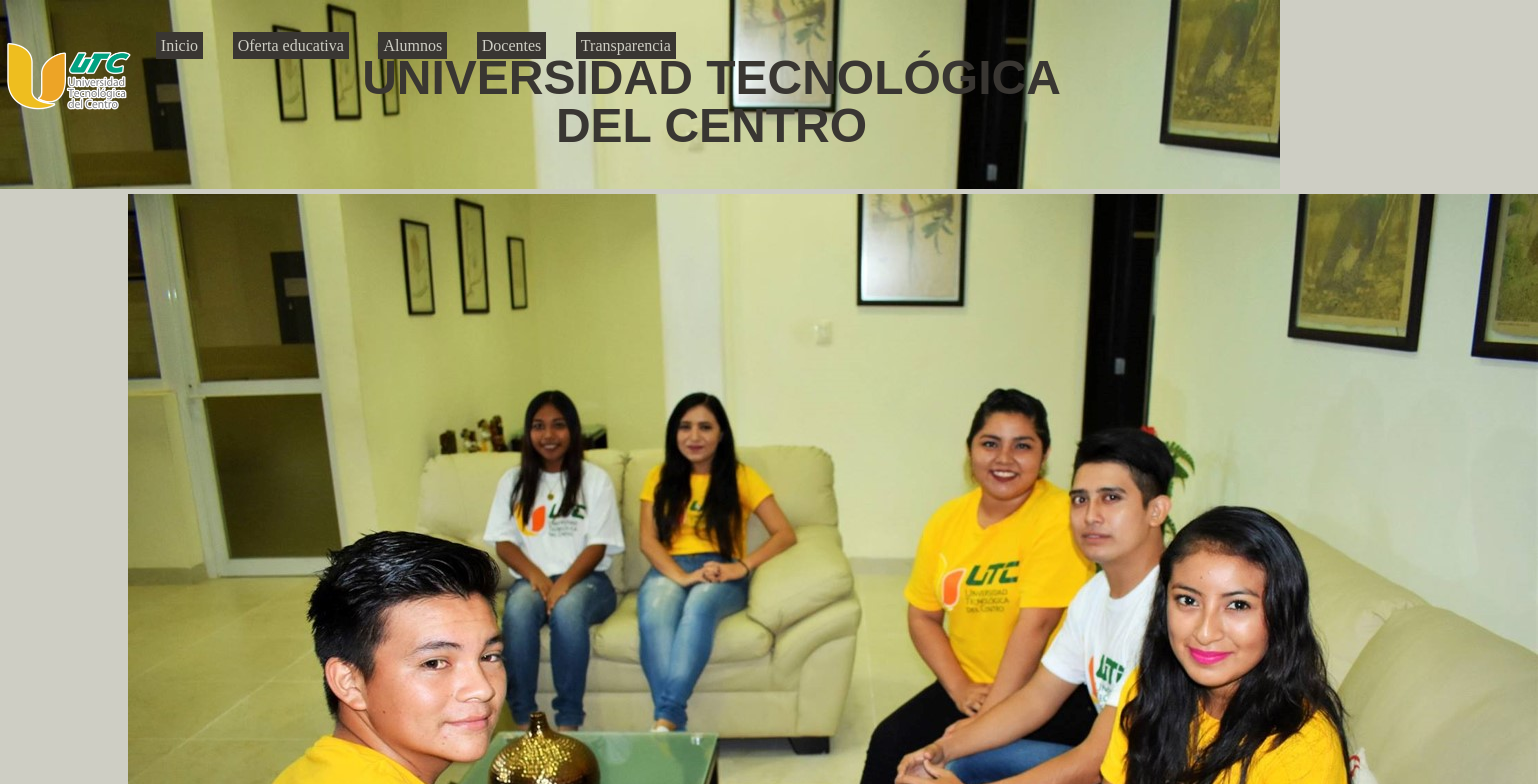
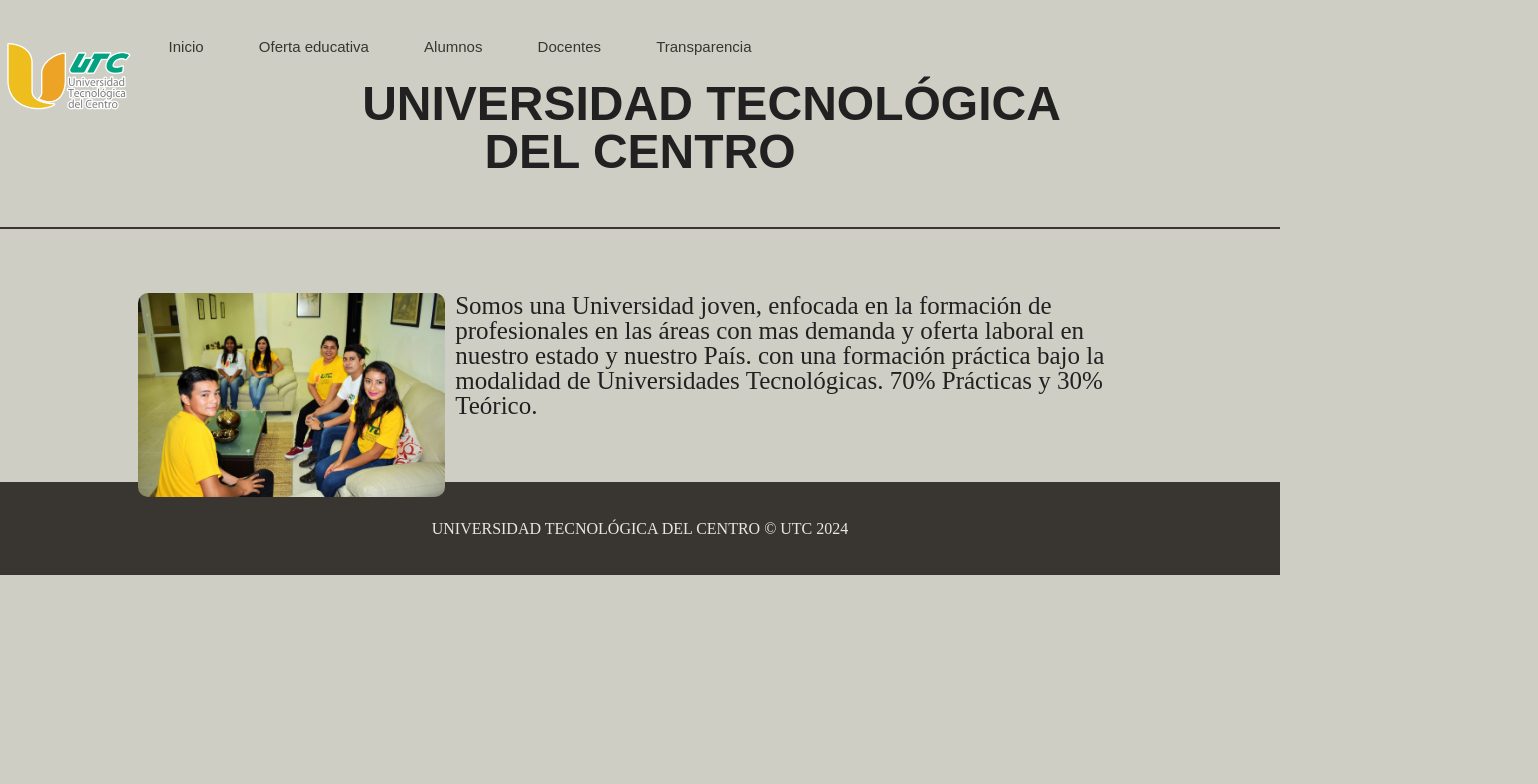
Before and after one commit to anteseraunpato/web-escuela, a plain HTML site: page index.html in a window 1280 px wide. Shown: the top 784 px of the page, 1538 px wide, since content can reach past the window. Drawn offline with Linux system fonts and the light colour scheme.

Commit message:
Actualiza los estilos css

```diff
--- a/style.css
+++ b/style.css
@@ -31,7 +31,7 @@ footer, header, hgroup, menu, nav, section {
 body {
 	line-height: 1;
     background-color: #cecec4;
-    color: rgb(57, 54, 50);
+    color: #212121;
 }
 ol, ul {
 	list-style: none;
@@ -51,7 +51,7 @@ table {
 
 header {
     padding: 3% 0;
-    background: url(img/header.jpg);
+    border-bottom: 2px solid #393632;
 }
 
 .logo {
@@ -67,20 +67,24 @@ nav {
 }
 
 nav a {
-    color: #cecec4;
-    background-color: #393632;
-    padding: 5px 5px;
+    font-family: sans-serif;
+    font-size: 15px;
+    color: #393632;
+    padding: 1%;
     margin: 1%;
     text-decoration: none;
-    transition: 1s all;
+    transition: 10s all;
+    border-radius: 10px;
 }
 
 nav a:hover {
-    color: #393632;
     background-color: #cecec4;
+    text-decoration: underline;
+    font-style: italic;
 }
 
 header h1 {
+    padding: 2% 0 1% 0;
     font-family: sans-serif;
     font-weight: 900;
     font-size: 3em;
@@ -88,13 +92,23 @@ header h1 {
 }
 
 .description {
-padding: 5px 10%;
+padding: 5% 10%;
 line-height: auto;
+font-size: 25px;
+word-wrap: break-word;
+}
+
+.description img {
+    border-radius: 10px;
+    max-width: 30%;
+    float: left;
+    margin: 0 10px;
 }
 
 footer {
     background-color: rgb(57, 54, 50);
     color: #e7e7e2;
+    top: 0;
     bottom: 0;
     padding: 3% 0;
     text-align: center;
```
